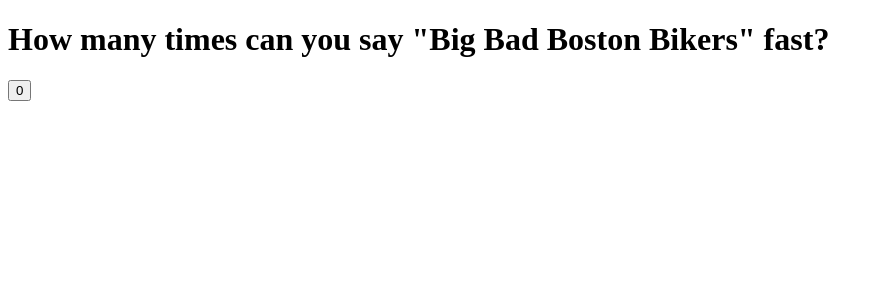
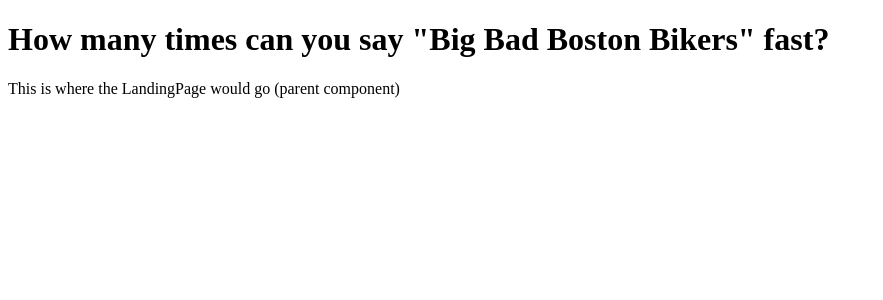
Before and after one commit to BlueOcean35/ProjectVroom, a React app: page / in a window 1280 px wide. Shown: the top 300 px of the page, without its empty margins (0-883 px from the left). Built offline with nearby package versions, Linux system fonts and the light colour scheme; the HTML template or start-up script is replaced by a standard one.

Commit message:
formating all components to use v5 version of react-router

```diff
--- a/src/components/App.jsx
+++ b/src/components/App.jsx
@@ -2,13 +2,30 @@ import React, { Fragment } from "react";
 import Example from "../containers/exampleCounterContainer.js";
 
 import { BrowserRouter as Router, Switch, Route } from "react-router-dom";
+
+import LandingPage from "./MainComponents/LandingPage_Components/LandingPage.jsx";
+import Map from "./MainComponents/Map_Components/Map.jsx";
+import Itinerary from "./MainComponents/Itinerary_Components/Itinerary.jsx";
 
 const App = ({ name }) => {
   return (
     <>
       <Router>
         <h1>How many times can you say "Big Bad Boston Bikers" fast?</h1>
-        <Example />
+        {/* component={ LandingPage }  */}
+
+        <Route path="/">
+          <LandingPage exampleProps={{ example: true }} />
+          {/* ^ this is v5 react router way to pass props without a cb */}
+        </Route>
+
+        <Route path="/map">
+          <Map exampleProps={{ example: true }} />
+        </Route>
+
+        <Route path="/itinerary">
+          <Itinerary exampleProps={{ example: true }} />
+        </Route>
       </Router>
     </>
   );
--- a/webpack.config.js
+++ b/webpack.config.js
@@ -8,6 +8,11 @@ const config = {
     path: path.resolve(__dirname, 'dist'),
     filename: 'bundle.js'
   },
+
+  devServer: {
+    historyApiFallback: true,
+  },
+
   module: {
     rules: [
       {
@@ -15,7 +20,7 @@ const config = {
         use: 'babel-loader',
         exclude: /node_modules/
       }
-    ]
+    ],
   },
   resolve: {
     extensions: [
```
